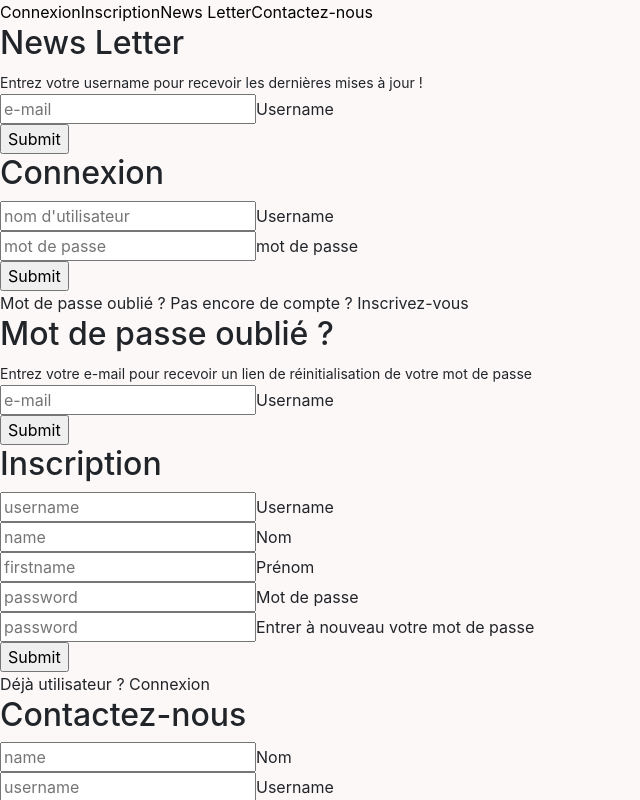
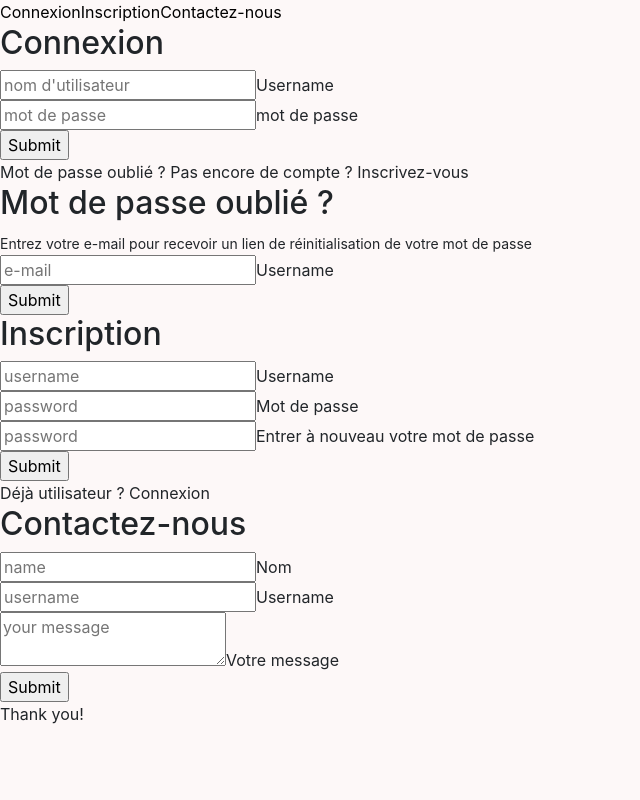
Before and after one commit to crichardd/TurnMaster, a React (Create React App) app: page /connect in a window 1280 px wide. Shown: the whole page, without its empty margins (0-640 px from the left). Built offline with nearby package versions, Linux system fonts and the light colour scheme.

Commit message:
refonte de login

```diff
--- a/src/Login.tsx
+++ b/src/Login.tsx
@@ -87,11 +87,9 @@ export default function Login() {
       event.preventDefault();
 
       const username = event.target.username.value;
-      const name = event.target.name.value;
-      const firstname = event.target.firstname.value;
       const password = event.target.elements.password.value;
 
-      handleInscription({ username, name, firstname, password });
+      handleInscription({ username, password });
     };
 
   return (
@@ -102,26 +100,11 @@ export default function Login() {
         <ul className="nav">
           <li onClick={showSignin}>Connexion</li>
           <li onClick={showSignup}>Inscription</li>
-          <li onClick={showSubscribe}>News Letter</li>
           <li onClick={showContactUs}>Contactez-nous</li>
         </ul>
         <div className="wrapper">
           <div className="rec-prism">
-            <div className="face face-top">
-              <div className="content">
-              <h2>News Letter</h2>
-              <small>Entrez votre username pour recevoir les dernières mises à jour !</small>
-              <form onSubmit={(event) => event.preventDefault()}>
-                <div className="field-wrapper">
-                  <input type="text" name="username" placeholder="e-mail"/>
-                  <label>Username</label>
-                </div>
-                <div className="field-wrapper">
-                  <input type="submit" onClick={showThankYou}/>
-                </div>
-                </form>
-              </div>
-            </div>
+
             <div className="face face-front">
               <div className="content">
                 <h2>Connexion</h2>
@@ -164,14 +147,6 @@ export default function Login() {
                   <div className="field-wrapper">
                     <input type="text" name="username" placeholder="username"/>
                     <label>Username</label>
-                  </div>
-                  <div className="field-wrapper">
-                    <input type="text" name="name" placeholder="name"/>
-                    <label>Nom</label>
-                  </div>
-                  <div className="field-wrapper">
-                    <input type="text" name="firstname" placeholder="firstname"/>
-                    <label>Prénom</label>
                   </div>
                   <div className="field-wrapper">
                     <input type="password" name="password" placeholder="password" autoComplete="new-password"/>
```
